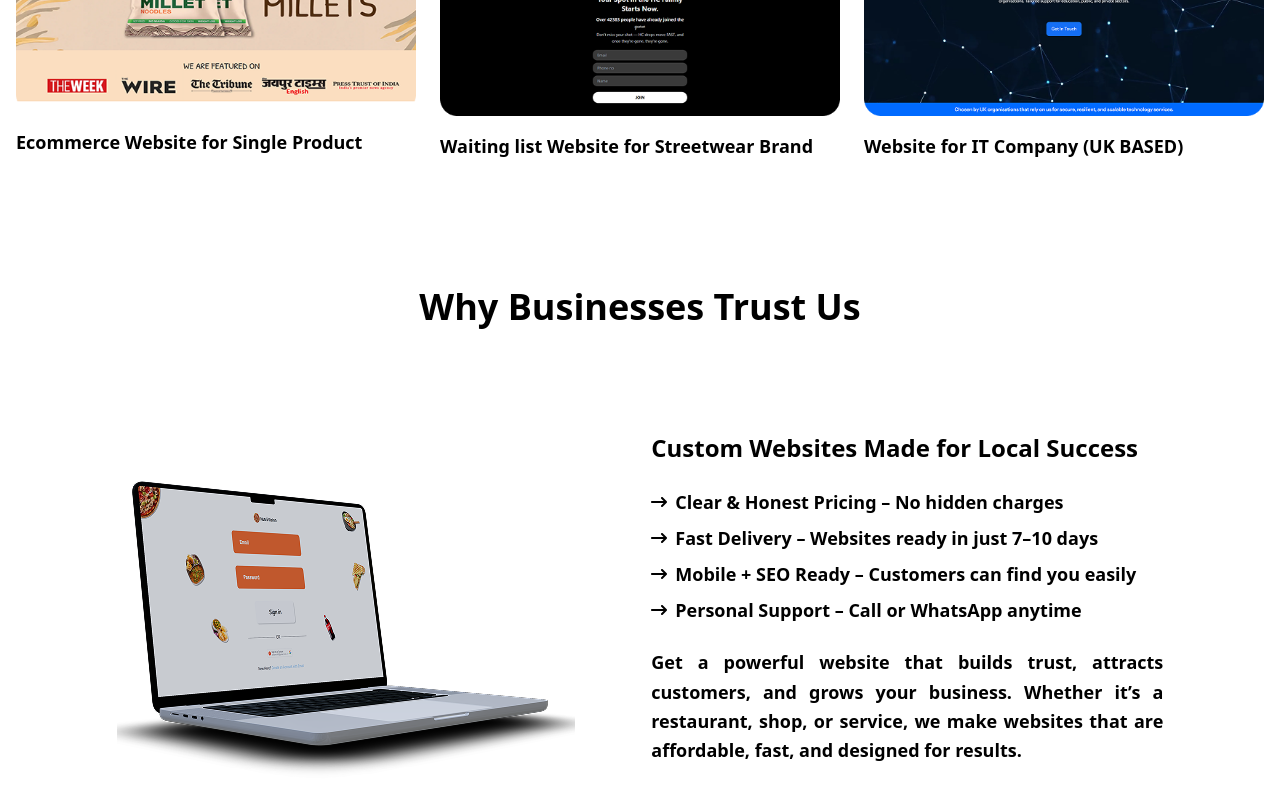
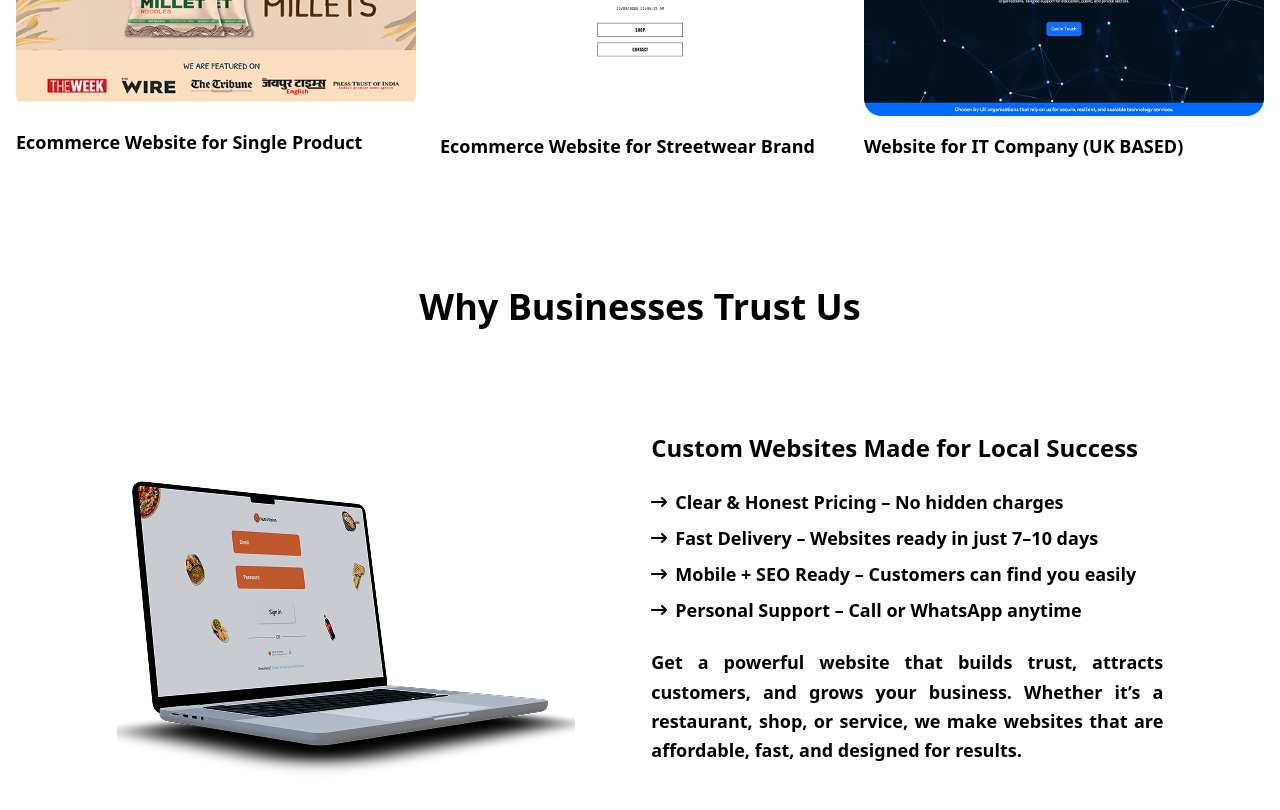
Before and after one commit to sezerz1121/lumiiko, a Next.js app: page / in a window 1280 px wide. Shown: the part 2600-3410 px from the top of the page. Built offline with nearby package versions, Linux system fonts and the light colour scheme.

Commit message:
new image

```diff
--- a/src/app/component/Ourwork.js
+++ b/src/app/component/Ourwork.js
@@ -101,7 +101,7 @@ const Ourwork = () => {
           {
             href: "https://www.hcwrld.in/",
             img: "/ourworkwaitlist.png",
-            text: "Waiting list Website for Streetwear Brand",
+            text: "Ecommerce Website for Streetwear Brand",
           }
           ,
           {
```
Also changed, not shown: public/ourworkwaitlist.png.
